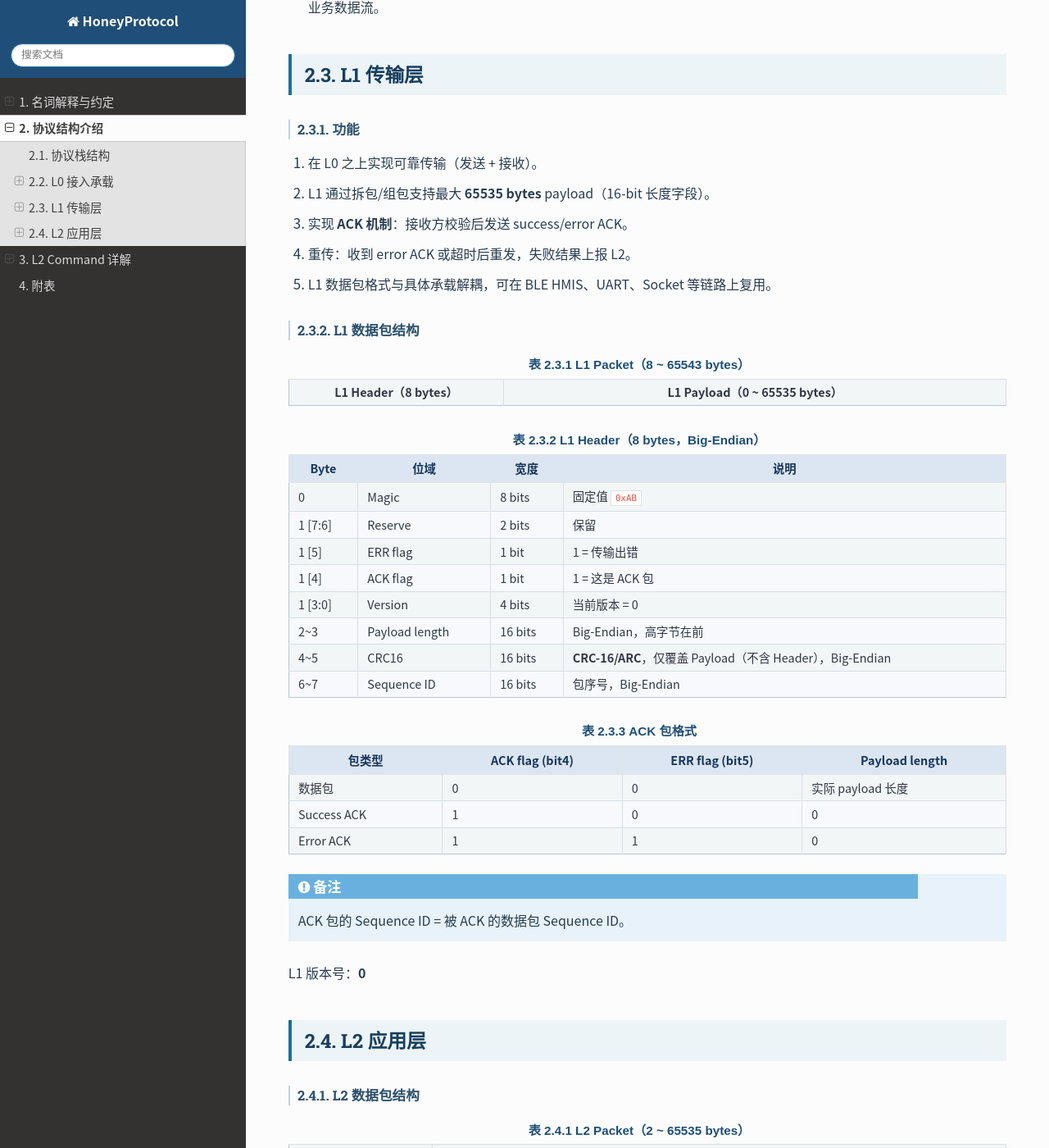
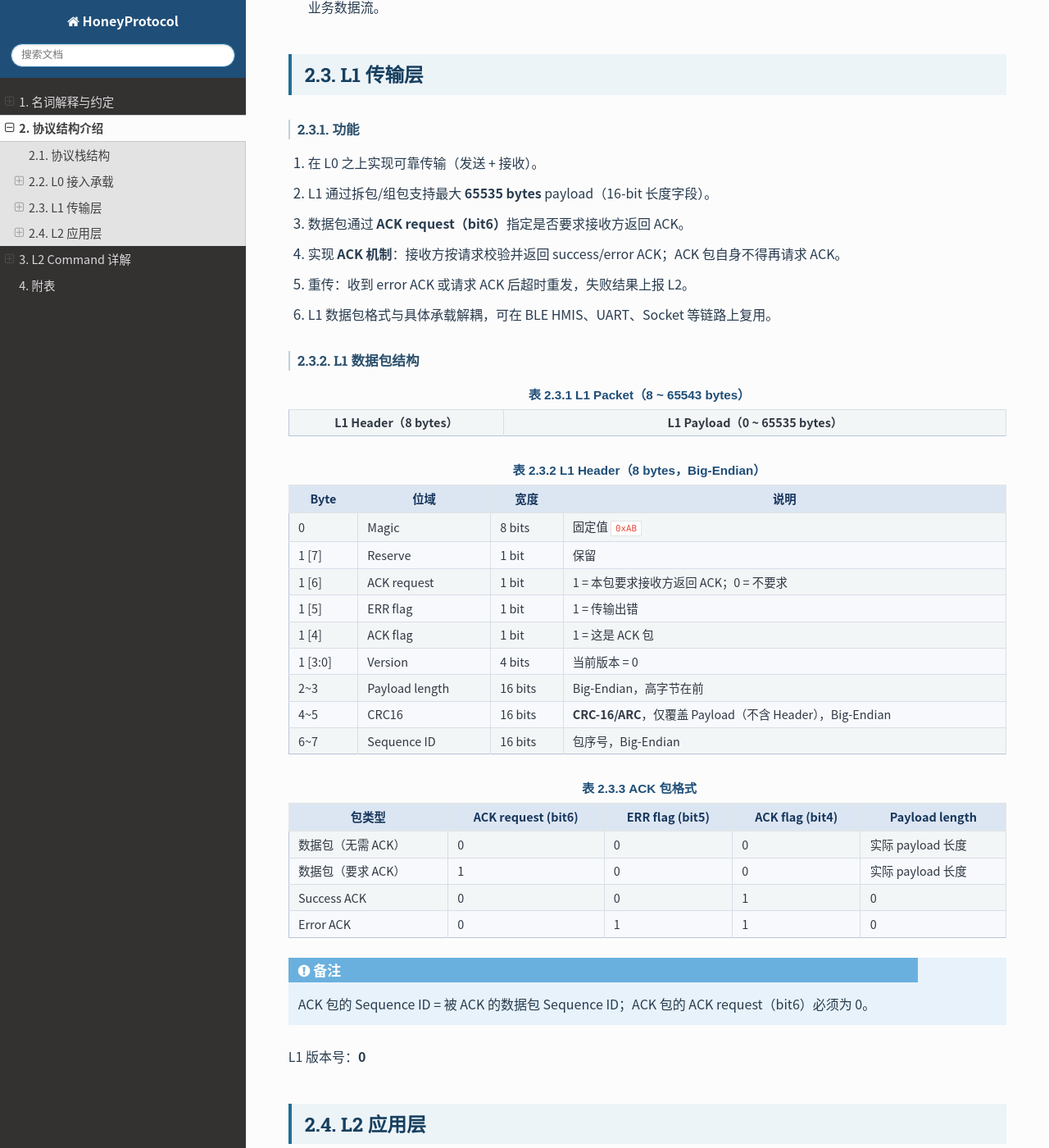
Before and after one commit to realmcu/HoneyProtocol, a Sphinx documentation site: the page built from docs/architecture.rst, in a window 1280 px wide and 1400 px high, scrolled down 1548 px. Shown: the whole window at 82% size. Built offline with Sphinx 7.4.7 and the Read the Docs theme 3.1.0, drawn with Linux system fonts in a browser that asks for light colours.

Commit message:
docs: add L1 ACK request flag

```diff
--- a/docs/architecture.rst
+++ b/docs/architecture.rst
@@ -124,9 +124,10 @@ L1 传输层
 
 1. 在 L0 之上实现可靠传输（发送 + 接收）。
 2. L1 通过拆包/组包支持最大 **65535 bytes** payload（16-bit 长度字段）。
-3. 实现 **ACK 机制**\ ：接收方校验后发送 success/error ACK。
-4. 重传：收到 error ACK 或超时后重发，失败结果上报 L2。
-5. L1 数据包格式与具体承载解耦，可在 BLE HMIS、UART、Socket 等链路上复用。
+3. 数据包通过 **ACK request（bit6）**\ 指定是否要求接收方返回 ACK。
+4. 实现 **ACK 机制**\ ：接收方按请求校验并返回 success/error ACK；ACK 包自身不得再请求 ACK。
+5. 重传：收到 error ACK 或请求 ACK 后超时重发，失败结果上报 L2。
+6. L1 数据包格式与具体承载解耦，可在 BLE HMIS、UART、Socket 等链路上复用。
 
 L1 数据包结构
 ~~~~~~~~~~~~~
@@ -145,7 +146,9 @@ L1 数据包结构
    +=========+================+=========+=============================================================+
    | 0       | Magic          | 8 bits  | 固定值 ``0xAB``                                             |
    +---------+----------------+---------+-------------------------------------------------------------+
-   | 1 [7:6] | Reserve        | 2 bits  | 保留                                                        |
+   | 1 [7]   | Reserve        | 1 bit   | 保留                                                        |
+   +---------+----------------+---------+-------------------------------------------------------------+
+   | 1 [6]   | ACK request    | 1 bit   | 1 = 本包要求接收方返回 ACK；0 = 不要求                      |
    +---------+----------------+---------+-------------------------------------------------------------+
    | 1 [5]   | ERR flag       | 1 bit   | 1 = 传输出错                                                |
    +---------+----------------+---------+-------------------------------------------------------------+
@@ -162,17 +165,18 @@ L1 数据包结构
 
 .. table:: ACK 包格式
 
-   =========== =============== =============== =================
-   包类型      ACK flag (bit4) ERR flag (bit5) Payload length
-   =========== =============== =============== =================
-   数据包      0               0               实际 payload 长度
-   Success ACK 1               0               0
-   Error ACK   1               1               0
-   =========== =============== =============== =================
+   ==================== ==================== =============== =============== =================
+   包类型               ACK request (bit6)   ERR flag (bit5) ACK flag (bit4) Payload length
+   ==================== ==================== =============== =============== =================
+   数据包（无需 ACK）   0                    0               0               实际 payload 长度
+   数据包（要求 ACK）   1                    0               0               实际 payload 长度
+   Success ACK          0                    0               1               0
+   Error ACK            0                    1               1               0
+   ==================== ==================== =============== =============== =================
 
 .. note::
 
-   ACK 包的 Sequence ID = 被 ACK 的数据包 Sequence ID。
+   ACK 包的 Sequence ID = 被 ACK 的数据包 Sequence ID；ACK 包的 ACK request（bit6）必须为 0。
 
 L1 版本号：\ **0**
 
```
Also changed, not shown: 1 other file.
